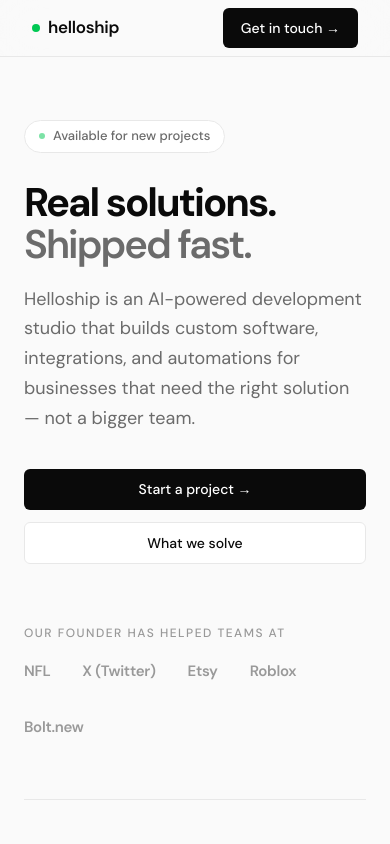
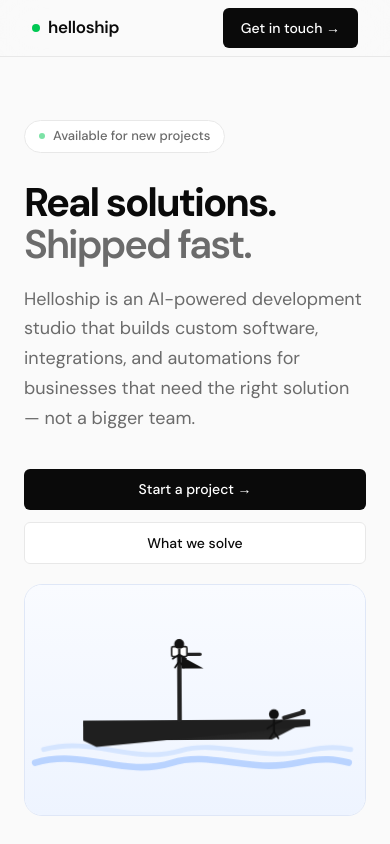
Before and after one commit to lukemun/helloship, a Next.js app: page / in a window 390 px wide. Shown: the top 844 px of the page. Built offline with nearby package versions, Linux system fonts and the light colour scheme.

Commit message:
Add hero right-side ship illustration with responsive animation

```diff
--- a/src/app/globals.css
+++ b/src/app/globals.css
@@ -135,6 +135,17 @@
   padding: 140px 32px 80px;
 }
 
+.hero-layout {
+  display: grid;
+  grid-template-columns: minmax(0, 1.05fr) minmax(280px, 0.95fr);
+  gap: 36px;
+  align-items: center;
+}
+
+.hero-copy {
+  min-width: 0;
+}
+
 .hero-label {
   display: inline-flex;
   align-items: center;
@@ -194,6 +205,61 @@
   gap: 12px;
   opacity: 0;
   animation: fadeUp 0.6s ease 0.3s forwards;
+}
+
+.hero-ship {
+  opacity: 0;
+  animation: fadeUp 0.6s ease 0.35s forwards;
+}
+
+.hero-ship-svg {
+  width: 100%;
+  max-width: 520px;
+  height: auto;
+  display: block;
+  margin-left: auto;
+  border: 1px solid #dfe7f7;
+  border-radius: 22px;
+}
+
+.hero-ship-float {
+  animation: shipFloat 4.2s ease-in-out infinite;
+  transform-origin: 48% 60%;
+}
+
+.ship-telescope {
+  animation: telescopeScan 3.4s ease-in-out infinite;
+  transform-origin: 468px 244px;
+}
+
+.ship-wave-back {
+  animation: waveDriftBack 9s linear infinite;
+}
+
+.ship-wave-front {
+  animation: waveDriftFront 5.5s linear infinite;
+}
+
+@keyframes shipFloat {
+  0%, 100% { transform: translateY(0px) rotate(0deg); }
+  50% { transform: translateY(-4px) rotate(-0.35deg); }
+}
+
+@keyframes telescopeScan {
+  0%, 100% { transform: rotate(0deg); }
+  50% { transform: rotate(4deg); }
+}
+
+@keyframes waveDriftBack {
+  0% { transform: translateX(0px); }
+  50% { transform: translateX(8px); }
+  100% { transform: translateX(0px); }
+}
+
+@keyframes waveDriftFront {
+  0% { transform: translateX(0px); }
+  50% { transform: translateX(-12px); }
+  100% { transform: translateX(0px); }
 }
 
 @keyframes fadeUp {
@@ -606,6 +672,14 @@
 .footer-links a:hover { color: var(--text-primary); }
 
 @media (max-width: 900px) {
+  .hero-layout {
+    grid-template-columns: 1fr;
+    gap: 28px;
+  }
+  .hero-ship-svg {
+    max-width: 640px;
+    margin: 0 auto;
+  }
   .services-grid { grid-template-columns: 1fr; }
   .pricing-grid { grid-template-columns: 1fr; }
   .steps { grid-template-columns: repeat(2, 1fr); }
@@ -615,12 +689,14 @@
 @media (max-width: 640px) {
   .nav-links a:not(.btn-primary) { display: none; }
   .hero { padding: 120px 24px 60px; }
+  .hero-layout { gap: 20px; }
   .section { padding: 0 24px; }
   .trust-bar { padding: 0 24px 60px; }
   .steps { grid-template-columns: 1fr; }
   .hero-actions { flex-direction: column; }
   .hero-actions .btn-primary,
   .hero-actions .btn-secondary { width: 100%; justify-content: center; }
+  .hero-ship-svg { max-width: 100%; border-radius: 18px; }
   .cta-actions { flex-direction: column; align-items: center; }
   .contact-grid { grid-template-columns: 1fr; }
   .contact-form .btn-primary { width: 100%; justify-content: center; }
--- a/src/app/page.tsx
+++ b/src/app/page.tsx
@@ -1,4 +1,5 @@
 import { ContactForm } from "@/components/contact-form";
+import { HeroShipIllustration } from "@/components/hero-ship-illustration";
 
 export default function Home() {
   return (
@@ -21,6 +22,8 @@
       </nav>
 
       <section className="hero">
+        <div className="hero-layout">
+          <div className="hero-copy">
             <div className="hero-label">
               <span className="dot"></span>
               Available for new projects
@@ -42,6 +45,9 @@
               <a href="#solutions" className="btn-secondary">
                 What we solve
               </a>
+            </div>
+          </div>
+          <HeroShipIllustration />
         </div>
       </section>
 
--- /dev/null
+++ b/src/components/hero-ship-illustration.tsx
@@ -0,0 +1,66 @@
+export function HeroShipIllustration() {
+  return (
+    <div className="hero-ship" aria-hidden="true">
+      <svg viewBox="0 0 620 420" className="hero-ship-svg">
+        <defs>
+          <linearGradient id="shipSky" x1="0" y1="0" x2="0" y2="1">
+            <stop offset="0%" stopColor="#f9fbff" />
+            <stop offset="100%" stopColor="#eef4ff" />
+          </linearGradient>
+          <linearGradient id="shipHull" x1="0" y1="0" x2="1" y2="1">
+            <stop offset="0%" stopColor="#111111" />
+            <stop offset="100%" stopColor="#2b2b2b" />
+          </linearGradient>
+        </defs>
+
+        <rect x="0" y="0" width="620" height="420" rx="22" fill="url(#shipSky)" />
+
+        <g className="ship-wave ship-wave-back">
+          <path
+            d="M30 300 C 120 275, 190 328, 280 302 C 350 282, 420 322, 510 302 C 550 294, 570 296, 590 300"
+            stroke="#d5e5ff"
+            strokeWidth="9"
+            fill="none"
+            strokeLinecap="round"
+          />
+        </g>
+        <g className="ship-wave ship-wave-front">
+          <path
+            d="M24 324 C 114 298, 184 352, 274 324 C 344 302, 414 344, 504 324 C 550 314, 572 318, 596 324"
+            stroke="#b9d3ff"
+            strokeWidth="12"
+            fill="none"
+            strokeLinecap="round"
+          />
+        </g>
+
+        <g className="hero-ship-float">
+          <path d="M130 286 L450 286 L520 250 L106 250 Z" fill="url(#shipHull)" />
+          <path d="M106 250 L520 250 L520 262 L130 298 L106 286 Z" fill="#1f1f1f" />
+          <line x1="282" y1="250" x2="282" y2="130" stroke="#222" strokeWidth="8" strokeLinecap="round" />
+          <line x1="282" y1="130" x2="320" y2="130" stroke="#222" strokeWidth="6" strokeLinecap="round" />
+          <rect x="268" y="116" width="28" height="18" rx="3" fill="#fff" stroke="#222" strokeWidth="3" />
+          <path d="M286 134 L326 156 L286 156 Z" fill="#111" />
+          <circle cx="282" cy="111" r="9" fill="#111" />
+          <line x1="282" y1="120" x2="282" y2="142" stroke="#111" strokeWidth="4" />
+          <line x1="282" y1="130" x2="270" y2="138" stroke="#111" strokeWidth="3" strokeLinecap="round" />
+          <line x1="282" y1="130" x2="294" y2="138" stroke="#111" strokeWidth="3" strokeLinecap="round" />
+          <line x1="282" y1="142" x2="274" y2="154" stroke="#111" strokeWidth="3" strokeLinecap="round" />
+          <line x1="282" y1="142" x2="290" y2="154" stroke="#111" strokeWidth="3" strokeLinecap="round" />
+
+          <circle cx="454" cy="240" r="9" fill="#111" />
+          <line x1="454" y1="249" x2="454" y2="272" stroke="#111" strokeWidth="4" />
+          <line x1="454" y1="258" x2="442" y2="266" stroke="#111" strokeWidth="3" strokeLinecap="round" />
+          <line x1="454" y1="258" x2="468" y2="252" stroke="#111" strokeWidth="3" strokeLinecap="round" />
+          <line x1="454" y1="272" x2="446" y2="284" stroke="#111" strokeWidth="3" strokeLinecap="round" />
+          <line x1="454" y1="272" x2="462" y2="284" stroke="#111" strokeWidth="3" strokeLinecap="round" />
+
+          <g className="ship-telescope">
+            <rect x="468" y="244" width="44" height="8" rx="3" fill="#222" transform="rotate(-16 468 244)" />
+            <circle cx="507" cy="236" r="5" fill="#222" />
+          </g>
+        </g>
+      </svg>
+    </div>
+  );
+}
```
Lines whose indentation alone changed are shown as unchanged.
